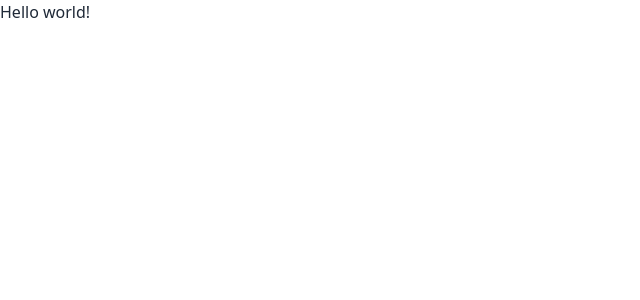
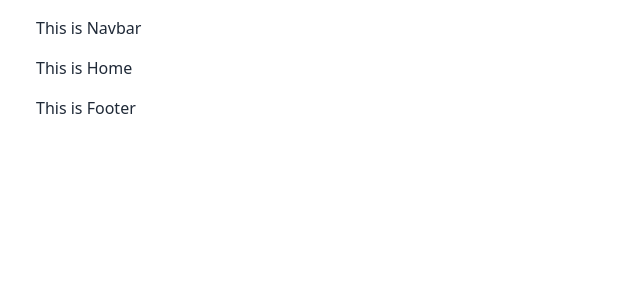
Before and after one commit to shahadathhs/craftopia-client, a React (Vite) app: page / in a window 1280 px wide. Shown: the top 300 px of the page, without its empty margins (0-640 px from the left). Built offline with nearby package versions, Linux system fonts and the light colour scheme.

Commit message:
route setup and error page completed

```diff
--- a/package.json
+++ b/package.json
@@ -15,6 +15,7 @@
     "match-sorter": "^6.3.4",
     "react": "^18.2.0",
     "react-dom": "^18.2.0",
+    "react-helmet-async": "^2.0.4",
     "react-router-dom": "^6.23.0",
     "sort-by": "^1.2.0"
   },
--- /dev/null
+++ b/src/components/Footer.jsx
@@ -0,0 +1,9 @@
+const Footer = () => {
+  return (
+    <div>
+      <h2>This is Footer</h2>
+    </div>
+  );
+};
+
+export default Footer;
--- /dev/null
+++ b/src/components/Navbar.jsx
@@ -0,0 +1,9 @@
+const Navbar = () => {
+  return (
+    <div>
+      <h2>This is Navbar</h2>
+    </div>
+  );
+};
+
+export default Navbar;
--- /dev/null
+++ b/src/layouts/MainLayouts.jsx
@@ -0,0 +1,15 @@
+import { Outlet } from "react-router-dom";
+import Navbar from "../components/Navbar";
+import Footer from "../components/Footer";
+
+const MainLayouts = () => {
+  return (
+    <div className="px-3 md:px-9 py-4 mx-auto space-y-4">
+      <Navbar></Navbar>
+      <Outlet></Outlet>
+      <Footer></Footer>
+    </div>
+  );
+};
+
+export default MainLayouts;
--- /dev/null
+++ b/src/pages/ErrorPage.jsx
@@ -0,0 +1,27 @@
+import { Helmet, HelmetProvider } from 'react-helmet-async';
+import errorImg from '../assets/404.png'
+import { Link } from 'react-router-dom';
+
+const ErrorPage = () => {
+  return (
+    <HelmetProvider>
+      <Helmet>
+        <title>Craftopia | ERROR</title>
+      </Helmet>
+      <div>
+        <section className="flex items-center h-full p-16 bg-gray-50 text-gray-800">
+          <div className="container flex flex-col items-center justify-center px-5 mx-auto my-8">
+            <div className="max-w-md text-center">
+              <img className='mx-auto mb-8' src={errorImg} alt="" />
+              <p className="text-2xl font-semibold md:text-3xl">Sorry, we could not find this page.</p>
+              <p className="mt-4 mb-8 text-gray-600">But do not worry, you can find plenty of other things on our homepage.</p>
+              <Link to='/' className="btn btn-outline">Back to homepage</Link>
+            </div>
+          </div>
+        </section>
+      </div>
+    </HelmetProvider>
+  );
+};
+
+export default ErrorPage;
--- /dev/null
+++ b/src/pages/Home.jsx
@@ -0,0 +1,9 @@
+const Home = () => {
+  return (
+    <div>
+      <p>This is Home</p>
+    </div>
+  );
+};
+
+export default Home;
--- a/src/routes/Routes.jsx
+++ b/src/routes/Routes.jsx
@@ -1,9 +1,19 @@
 import { createBrowserRouter } from "react-router-dom";
+import MainLayouts from "../layouts/MainLayouts";
+import Home from "../pages/Home";
+import ErrorPage from "../pages/ErrorPage";
 
 
 export const router = createBrowserRouter([
   {
     path: "/",
-    element: <div>Hello world!</div>,
+    element: <MainLayouts />,
+    errorElement: <ErrorPage />,
+    children: [
+      {
+        path: '/',
+        element: <Home />,
+      },
+    ]
   },
 ]);
```
Also changed, not shown: src/assets/404.png (added), 1 other file (tests, documents, lock files or other folders).
